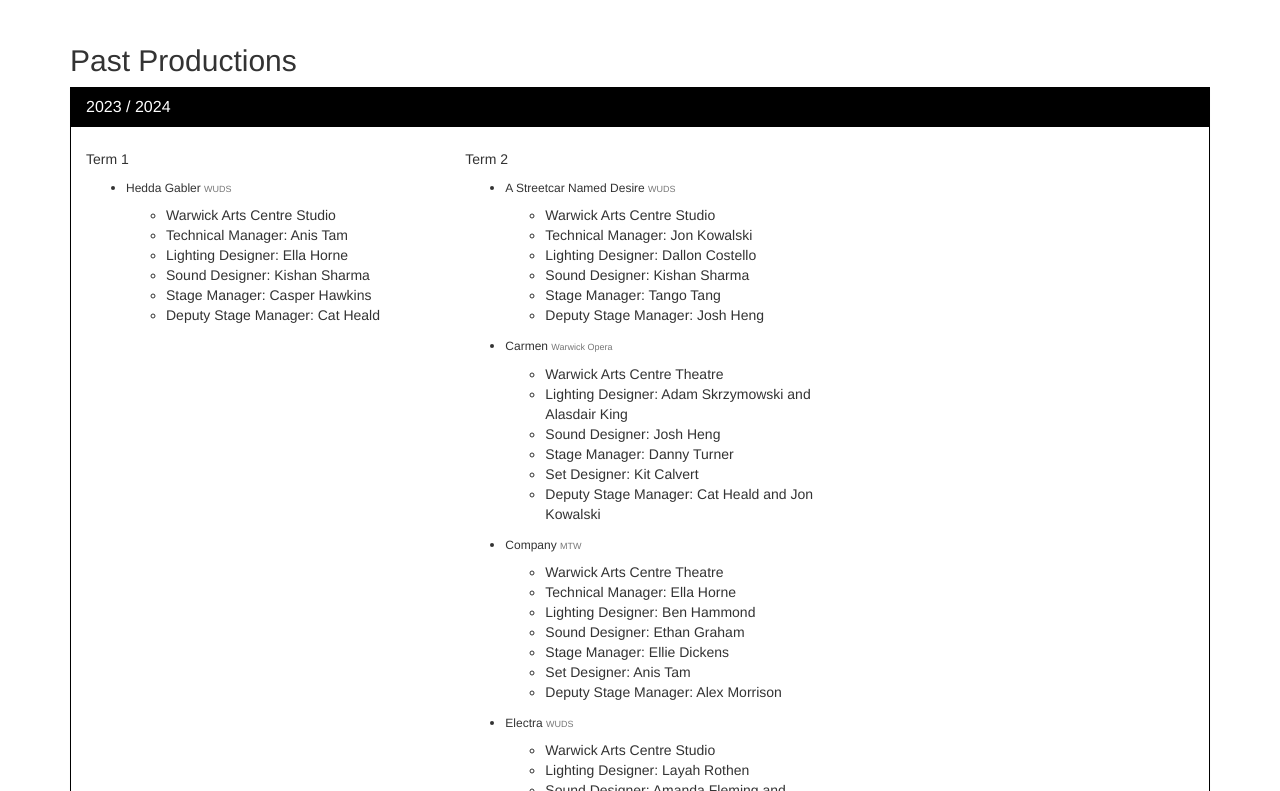
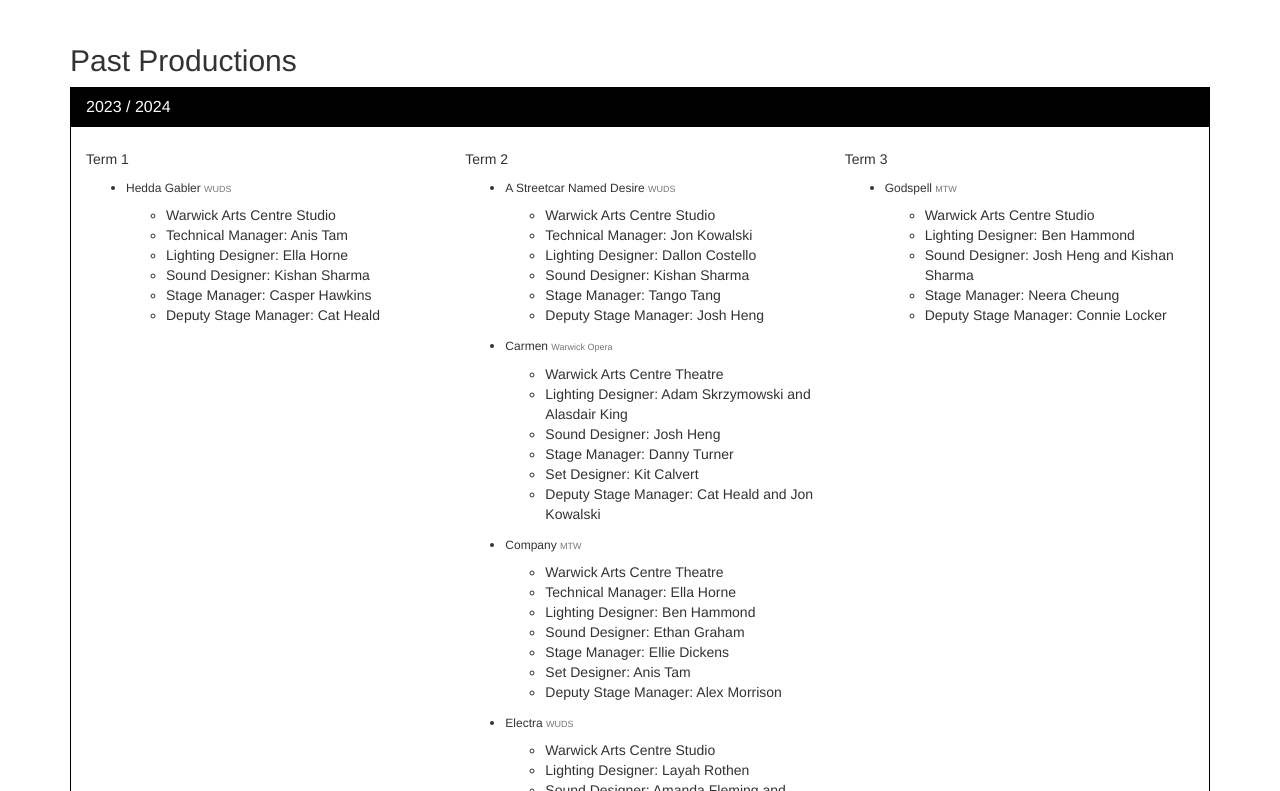
Before and after one commit to WarwickTechCrew/warwicktechcrew.github.io, a Jekyll site: the page built from index.html, in a window 1280 px wide and 900 px high, scrolled down 1348 px, cut to the strip 109-900 px from the top of the window. Built offline with Jekyll 4.4.1, drawn with Linux system fonts in a browser that asks for light colours; nearby versions of some CDN libraries.

Commit message:
Godspell

```diff
--- a/_data/shows/2324.yaml
+++ b/_data/shows/2324.yaml
@@ -75,3 +75,17 @@ terms:
           name: Neera Cheung
         - role: Deputy Stage Manager
           name: Dae Pomeroy
+- name: Term 3
+  shows:
+    - name: Godspell
+      society: MTW
+      venue: Warwick Arts Centre Studio
+      people:
+        - role: Lighting Designer
+          name: Ben Hammond
+        - role: Sound Designer
+          name: Josh Heng and Kishan Sharma
+        - role: Stage Manager
+          name: Neera Cheung
+        - role: Deputy Stage Manager
+          name: Connie Locker
```
